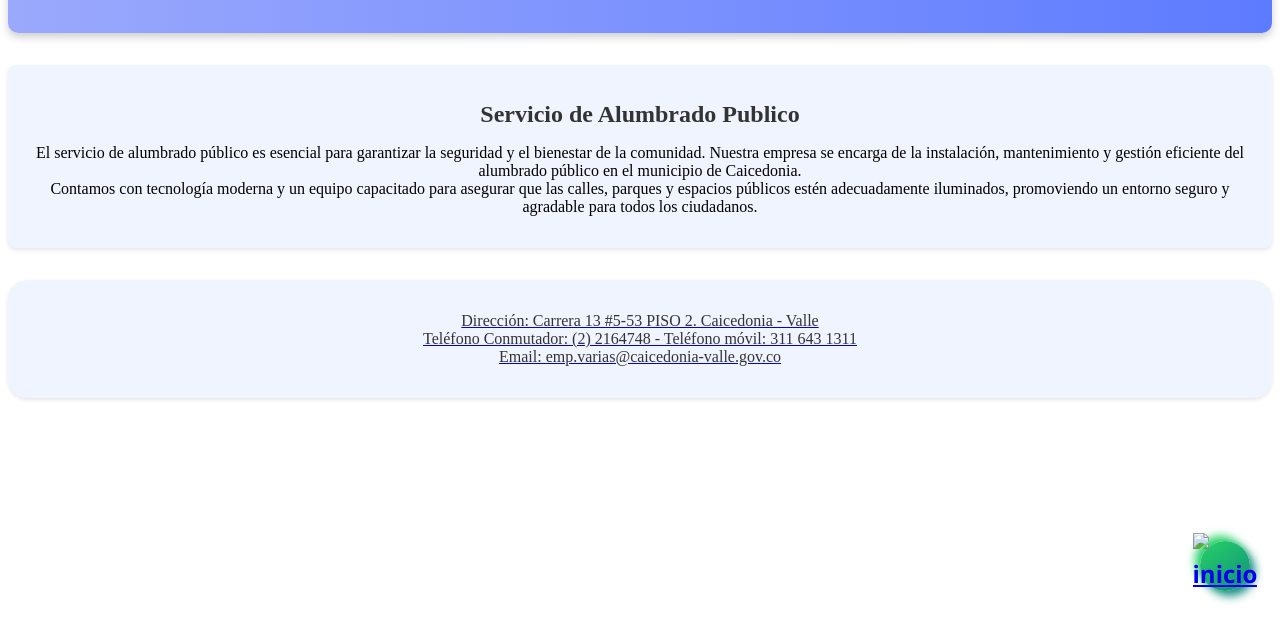
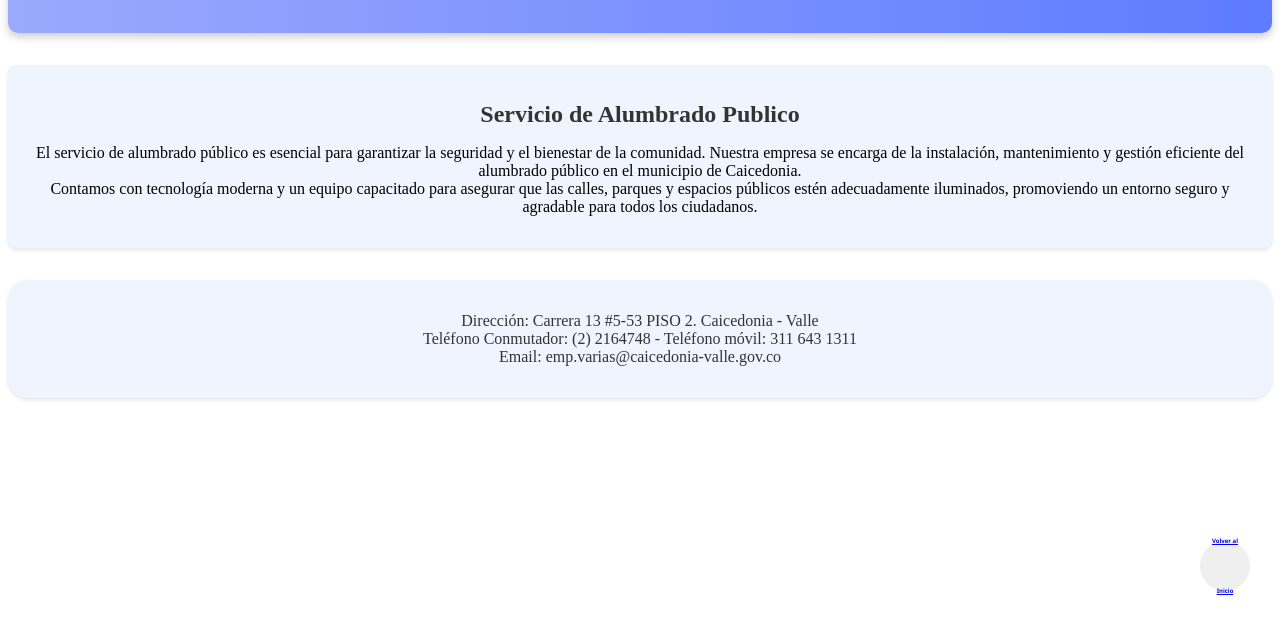
Before and after one commit to Samdersson/portafolio_evc, a plain HTML site: page Alumbrado.html in a window 1280 px wide. Shown: the part 119-760 px from the top of the page. Drawn offline with Linux system fonts and the light colour scheme.

Commit message:
inicializando proyecto de portafolio EVC

```diff
--- a/Alumbrado.html
+++ b/Alumbrado.html
@@ -20,8 +20,7 @@
     </section>
 
      <button>
-    <a id="inicio" href="index.html" target="_blank" title="inicio" rel="noopener noreferrer">
-        <img src="🏠" alt="inicio" width="28" height="28" />
+        <a href="index.html">Volver al Inicio</a>
     </button>
 
     <footer>
--- a/styles.css
+++ b/styles.css
@@ -93,19 +93,19 @@ button {
     bottom: 90px; /* 60px arriba del botón de ir al inicio */
     right: 30px;
     z-index: 101;
-    background: linear-gradient(145deg, #25D366, #128C7E);
+    /* background: linear-gradient(145deg, #25D366, #128C7E); */
     border: none;
     border-radius: 50%;
     width: 50px;
     height: 50px;
     color: white;
-    font-size: 24px;
+    font-size: 6px;
     font-weight: bold;
     text-align: center;
     line-height: 50px;
     cursor: pointer;
-    box-shadow: 5px 5px 10px #128C7E,
-                -5px -5px 10px #25D366;
+    /* box-shadow: 5px 5px 10px #128C7E,
+                -5px -5px 10px #25D366; */
     transition: all 0.3s ease;
     text-decoration: none;
     font-family: 'Segoe UI', Tahoma, Geneva, Verdana, sans-serif;
```
